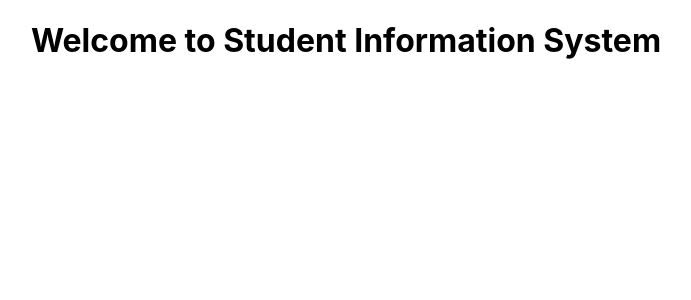
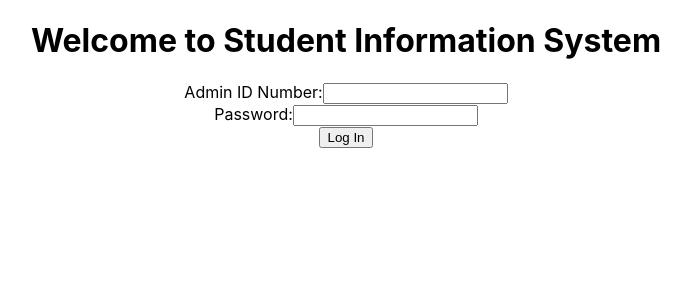
Before and after one commit to garcian5/studentsystem, a React (Create React App) app: page / in a window 1280 px wide. Shown: the top 300 px of the page, without its empty margins (294-985 px from the left). Built offline with nearby package versions, Linux system fonts and the light colour scheme.

Commit message:
added a Home component that handles admin login

```diff
--- a/src/App.js
+++ b/src/App.js
@@ -1,4 +1,5 @@
 import './App.css';
+import Home from './components/Home';
 
 function App() {
   return (
@@ -6,6 +7,7 @@ function App() {
       <header>
         <h1>Welcome to Student Information System</h1>
       </header>
+      <Home />
     </div>
   );
 }
--- /dev/null
+++ b/src/components/Home.js
@@ -0,0 +1,28 @@
+import React, { Component } from 'react'
+
+export default class Home extends Component {
+  /**
+   * Constructor handles the state variables of this component
+   */
+  constructor() {
+    super();
+    this.state = {
+
+    }
+  }
+  render() {
+    return (
+      <div>
+        <form>
+          <label>Admin ID Number:
+            <input type="text" name=""/>
+          </label><br />
+          <label>Password:
+            <input type="password" name=""/>
+          </label><br />
+          <button>Log In</button>
+        </form>
+      </div>
+    )
+  }
+}
```
Also changed, not shown: src/setupTests.js (deleted, +0 -5 lines), src/logo.svg (deleted), 1 other file (tests, documents, lock files or other folders).
